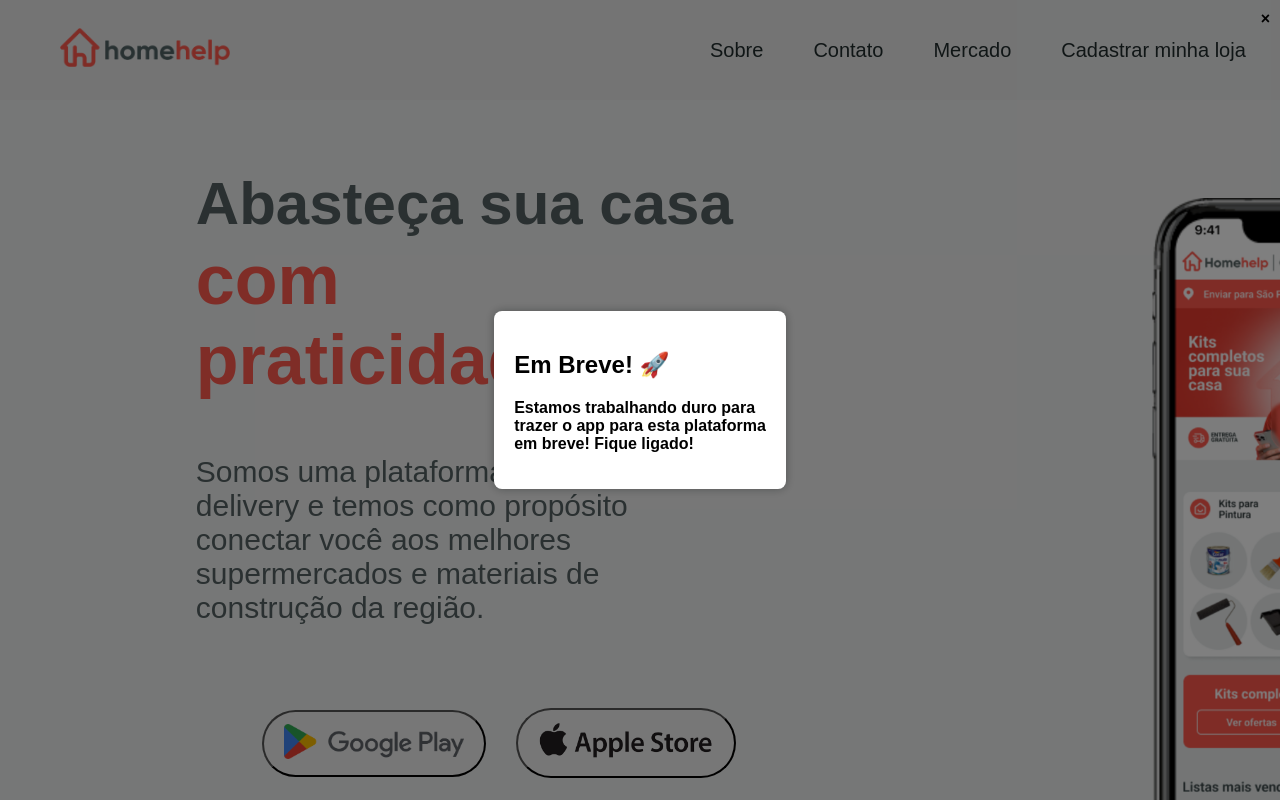
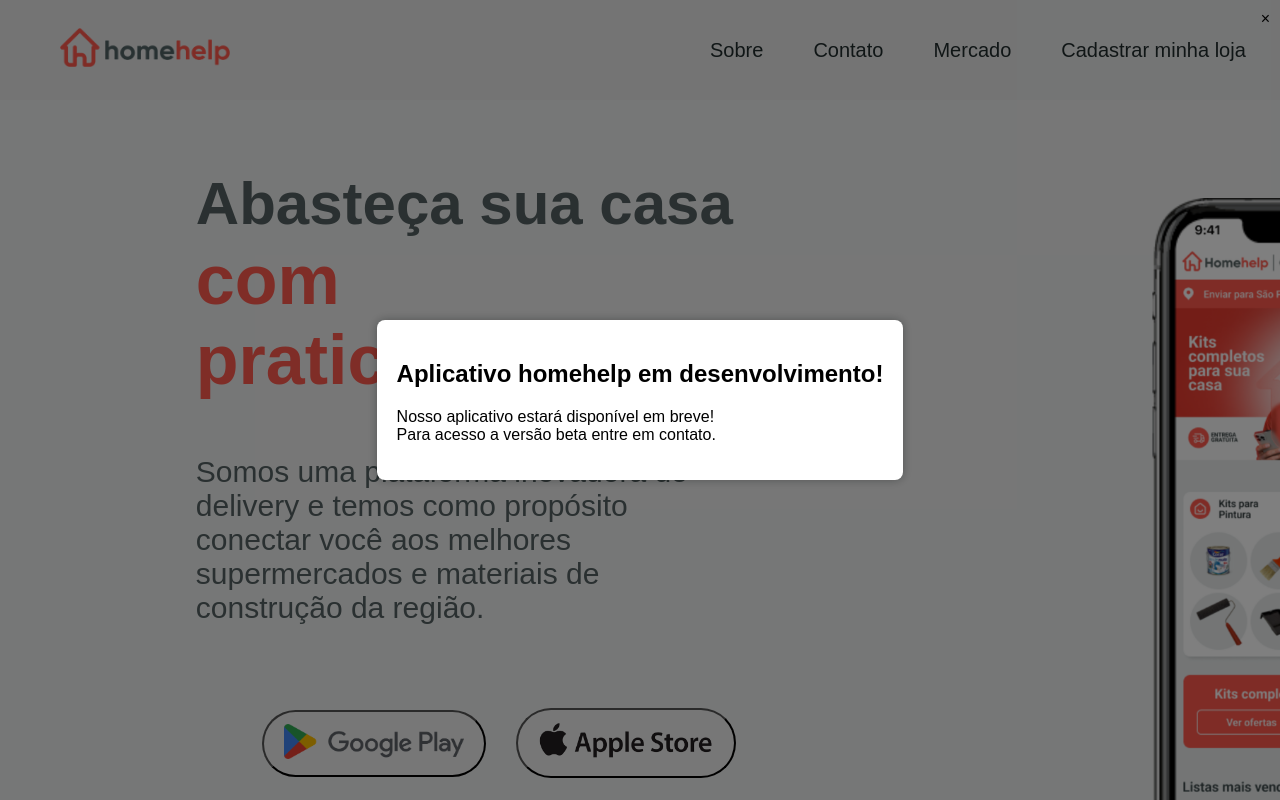
Before and after one commit to karol003/Landing-Page-Homehelp, a Next.js app: page /Construcao in a window 1280 px wide. Both pictures are taken after a click on the button 373 px from the left and 743 px from the top of the page. Shown: the top 800 px of the page. Built offline with nearby package versions, Linux system fonts and the light colour scheme.

Commit message:
Add files via upload

```diff
--- a/pages/Construcao.js
+++ b/pages/Construcao.js
@@ -28,8 +28,8 @@
           <div className={styles.modalOverlay}>
             <div className={styles.modalContent}>
               <span className={styles.closeButton} onClick={toggleModal}>&times;</span>
-              <h2>Em Breve! 🚀</h2>
-              <p>Estamos trabalhando duro para<br /> trazer o app para esta plataforma<br /> em breve! Fique ligado!</p>
+              <h2> Aplicativo homehelp em desenvolvimento!</h2>
+              <p>Nosso aplicativo estará disponível em breve! <br /> Para acesso a versão beta entre em contato. </p>
             </div>
           </div>
         )}
--- a/pages/Supermercado.js
+++ b/pages/Supermercado.js
@@ -29,8 +29,8 @@
           <div className={styles.modalOverlay}>
             <div className={styles.modalContent}>
               <span className={styles.closeButton} onClick={toggleModal}>&times;</span>
-              <h2>Em Breve! 🚀</h2>
-              <p>Estamos trabalhando duro para<br /> trazer o app para esta plataforma<br /> em breve! Fique ligado!</p>
+              <h2>Aplicativo homehelp em desenvolvimento!</h2>
+              <p>Nosso aplicativo estará disponível em breve!<br /> Para acesso a versão beta entre em contato. </p>
             </div>
           </div>
         )}
--- a/styles/page.module.css
+++ b/styles/page.module.css
@@ -17,6 +17,7 @@
     padding: 20px;
     border-radius: 8px;
     box-shadow: 0 0 10px rgba(0, 0, 0, 0.3);
+    font-weight: 500;
   }
 
   .closeButton {
```
